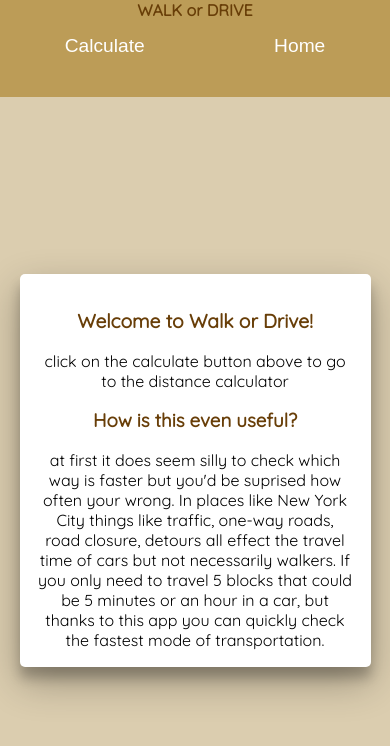
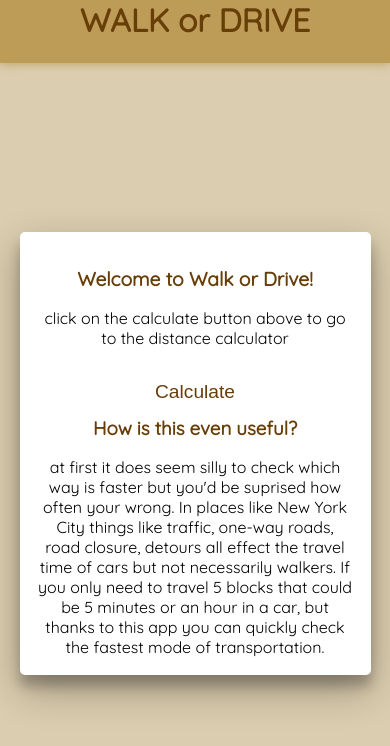
Before and after one commit to Mdellit110/Project2, a React (Create React App) app: page / in a window 390 px wide. Shown: the top 746 px of the page. Built offline with nearby package versions, Linux system fonts and the light colour scheme; no server answers; what google-maps-react would draw is missing.

Commit message:
redid UI

```diff
--- a/src/App.css
+++ b/src/App.css
@@ -3,6 +3,9 @@
 }
 html {
   overflow: hidden;
+}
+* {
+  transition: 0.5s;
 }
 .App {
   background: #dbcdaf;
@@ -19,31 +22,35 @@ html {
 Wrapper {
   height: 100%;
 }
-.nav {
-  display: flex;
+.nav.Home {
   background-color: var(--bg-color);
-  flex-direction: column;
-  height: 13%;
+  height: 8%;
+  box-shadow: 0 0 10px var(--bg-color);
+  z-index: 1;
 }
-.button-group {
-  display: flex;
-  justify-content: space-around;
+.nav.Home .title {
+  font-size: fit-content;
 }
-.button-group .tab {
-  width: auto;
-  color: white;
-  z-index: 2;
+.nav.Calculate {
+  background-color: var(--bg-color);
+  height: 10%;
+  box-shadow: 0 0 10px var(--bg-color);
+  z-index: 1;
+}
+.nav.Calculate .title {
+  font-size: 100%;
 }
 .title {
   color: #683e08;
   margin: 0;
-  height: auto;
+  height: 100%;
   text-align: center;
   font-weight: 800;
 }
+
 .searchbar {
   position: fixed;
-  top: calc(13% + 5px);
+  top: 4.5%;
   margin-left: 10px;
   z-index: 2;
 }
@@ -67,6 +74,10 @@ button {
   border: none;
   border-radius: 50%;
   margin-top: 0.1rem;
+  outline: none;
+}
+.calc-button {
+  width: 100%;
 }
 .auto-button {
   font-size: 100%;
@@ -88,7 +99,6 @@ button {
   text-align: center;
   margin-right: 1vmin;
   margin-top: 1vmin;
-  box-shadow: 0 15px 38px rgba(0, 0, 0, 0.3), 0 11px 12px rgba(0, 0, 0, 0.22);
 }
 
 input {
@@ -102,12 +112,12 @@ input {
   box-sizing: border-box;
   text-align: center;
   padding: 0;
+  box-shadow: inset 0 2px 2px var(--bg-color);
 }
 
-/* input:focus, */
-/* button:focus {
+input:focus {
   outline: none;
-} */
+}
 
 /* button:active {
   width: 2.9rem;
@@ -119,6 +129,10 @@ input {
 .autocomplete-dropdown-container {
   width: 100%;
   font-size: 60%;
+  box-shadow: 0 3px 5px grey;
+  border-bottom-left-radius: 10px;
+  border-bottom-right-radius: 10px;
+  transition: 2s;
 }
 
 .suggestion-item {
@@ -141,8 +155,10 @@ p {
 
 .all-results {
   font-weight: bold;
-  margin-top: 20%;
-  z-index: 0;
+  z-index: 1;
+  margin: 10px;
+  /* position: relative;
+  top: 10%; */
 }
 
 .result-container {
@@ -254,7 +270,7 @@ h2 {
   width: 100%;
   position: fixed;
   bottom: 0;
-  height: 50%;
+  height: 90%;
 }
 .map-ref {
   height: calc(100%);
@@ -267,6 +283,5 @@ h2 {
 }
 @media only screen and (max-width: 600px) {
   h1.title {
-    font-size: 100%;
   }
 }
--- a/src/App.js
+++ b/src/App.js
@@ -29,11 +29,8 @@ function App(props) {
   );
   return (
     <div className="App">
-      <div className="nav">
-        <header>
-          <h1 className="title">WALK or DRIVE</h1>
-        </header>
-        <Tabs action={setMode} tabs={["Calculate", "Home"]} />
+      <div className={`nav ${mode}`}>
+        <h1 className={`title ${mode}`}>WALK or DRIVE</h1>
       </div>
 
       {mode !== "Home" ? (
@@ -47,7 +44,7 @@ function App(props) {
           setHasResults={setHasResults}
         />
       ) : (
-        <Home />
+        <Home action={setMode} />
       )}
     </div>
   );
--- a/src/components/Home.js
+++ b/src/components/Home.js
@@ -1,6 +1,6 @@
 import React from "react";
 
-export default function Home() {
+export default function Home({ action }) {
   return (
     <div className="home-container">
       <div className="home-float">
@@ -8,6 +8,9 @@ export default function Home() {
         <p>
           click on the calculate button above to go to the distance calculator
         </p>
+        <button className="calc-button" onClick={() => action("Calculate")}>
+          Calculate
+        </button>
         <h3>How is this even useful?</h3>
         <p>
           at first it does seem silly to check which way is faster but you'd be
--- a/src/components/useMap.js
+++ b/src/components/useMap.js
@@ -13,7 +13,8 @@ export default function useMap({ maps, destinations, location, travelType }) {
   console.log(currentLocation);
   const mapOptions = {
     zoom: 16,
-    center: currentLocation
+    center: currentLocation,
+    disableDefaultUI: true
   };
   const initMap = () => {
     console.log(mapOptions);
```
